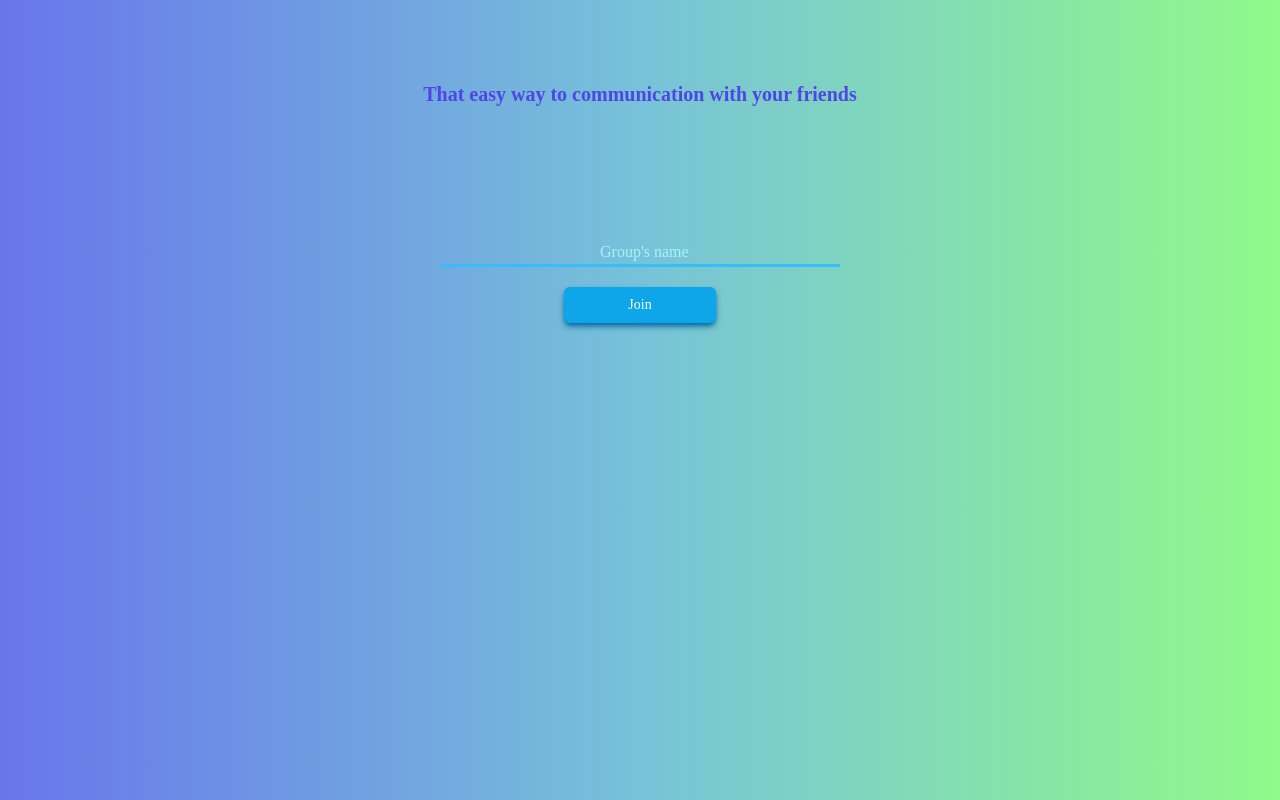
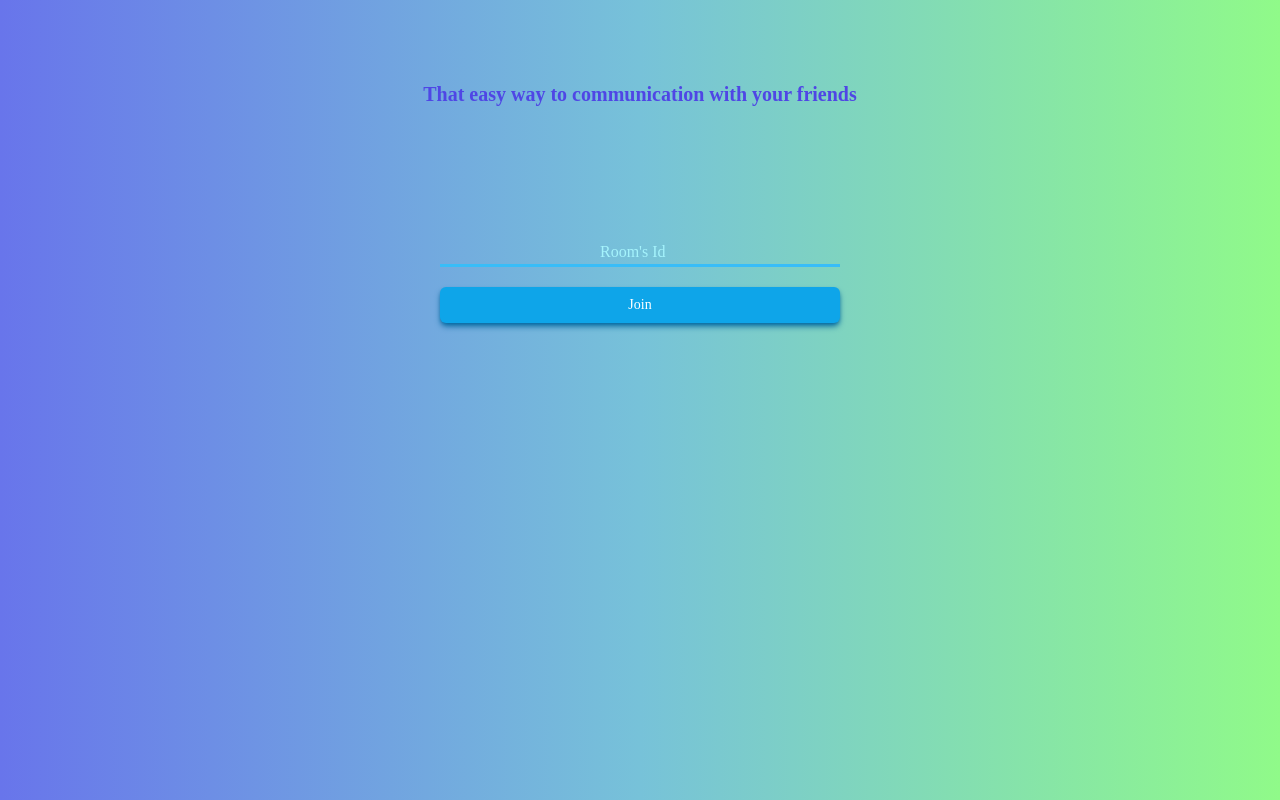
Before and after one commit to Horleng/video-call, a React (Create React App) app: page / in a window 1280 px wide. Built offline with nearby package versions, Linux system fonts and the light colour scheme; a web font is replaced by a local one.

Commit message:
lastUpdated

```diff
--- a/src/Join.jsx
+++ b/src/Join.jsx
@@ -1,34 +1,38 @@
 import React, {useEffect, useState} from 'react';
-import { Link } from 'react-router-dom';
+import {useNavigate } from 'react-router-dom';
 const Join = () => {
     const [room,setRoom] = useState("");
     useEffect(()=>{
       const inp = document.querySelector('#room');
       inp.addEventListener('focusin',()=>{
-        document.querySelector(".label").classList.toggle('top-8');
-        document.querySelector(".label").classList.add('text-[10px]','top-0');
+        document.querySelector(".label").classList.add('text-xs','top-0','text-green-600');
       });
       inp.addEventListener('focusout',()=>{
           if(!room){
-            document.querySelector(".label").classList.remove('top-0','text-[10px]');
+            document.querySelector(".label").classList.remove('top-0','text-xs','text-green-600');
             document.querySelector(".label").classList.add('top-8');
           }
           else{
             document.querySelector(".label").classList.remove('top-8');
-            document.querySelector(".label").classList.add('text-[10px]');
+            document.querySelector(".label").classList.toggle('text-xs','text-green-600');
           }
       });
     },[room]);
+    const navigate = useNavigate();
+    const LinkToVideo = ()=>{
+      if(room)
+        navigate(`/${room}`);
+      else alert("Please Input a same personal's id to call with your friends");
+    }
     return (
         <div className='h-[100vh] flex flex-col items-center'>
           <h1 className='font-extrabold text-indigo-600 text-xl text-center mt-[10vh]'>That easy way to communication with your friends</h1>
           <div className='relative top-[100px] flex flex-col md:w-[400px] w-[300px]'>
-            <label htmlFor="room" className='label absolute text-base md:left-[40%] left-[35%] text-cyan-200 transition-all duration-200 top-8'>Group's name</label>
-            <input value={room} id='room' onChange={(e)=>setRoom(e.target.value)} type="text"
+            <label htmlFor="room" className='label absolute text-base md:left-[40%] left-[35%] text-cyan-200 transition-all duration-300 top-8'>Room's Id</label>
+            <input onKeyPress={(e)=>{if(e.key==="Enter") LinkToVideo()}}
+            value={room} id='room' onChange={(e)=>setRoom(e.target.value)} type="text"
             className='pt-8 pb-0 md:pl-[40%] pl-[35%] placeholder:text-sm outline-none text-sky-700 text-base bg-inherit border-b-[3px] border-sky-400'/>
-          <Link to={"/"+room} className='mx-auto'>
-            <button className='md:px-16 px-10 py-2 mt-5 rounded-md bg-sky-500 text-sm hover:bg-sky-400 transition-all shadow-md shadow-sky-700'>Join</button>
-          </Link>
+            <button onClick={LinkToVideo} className='md:px-16 px-10 py-2 mt-5 rounded-md bg-sky-500 text-sm hover:bg-sky-400 transition-all shadow-md shadow-sky-700'>Join</button>
           </div>
         </div>
     );
```
